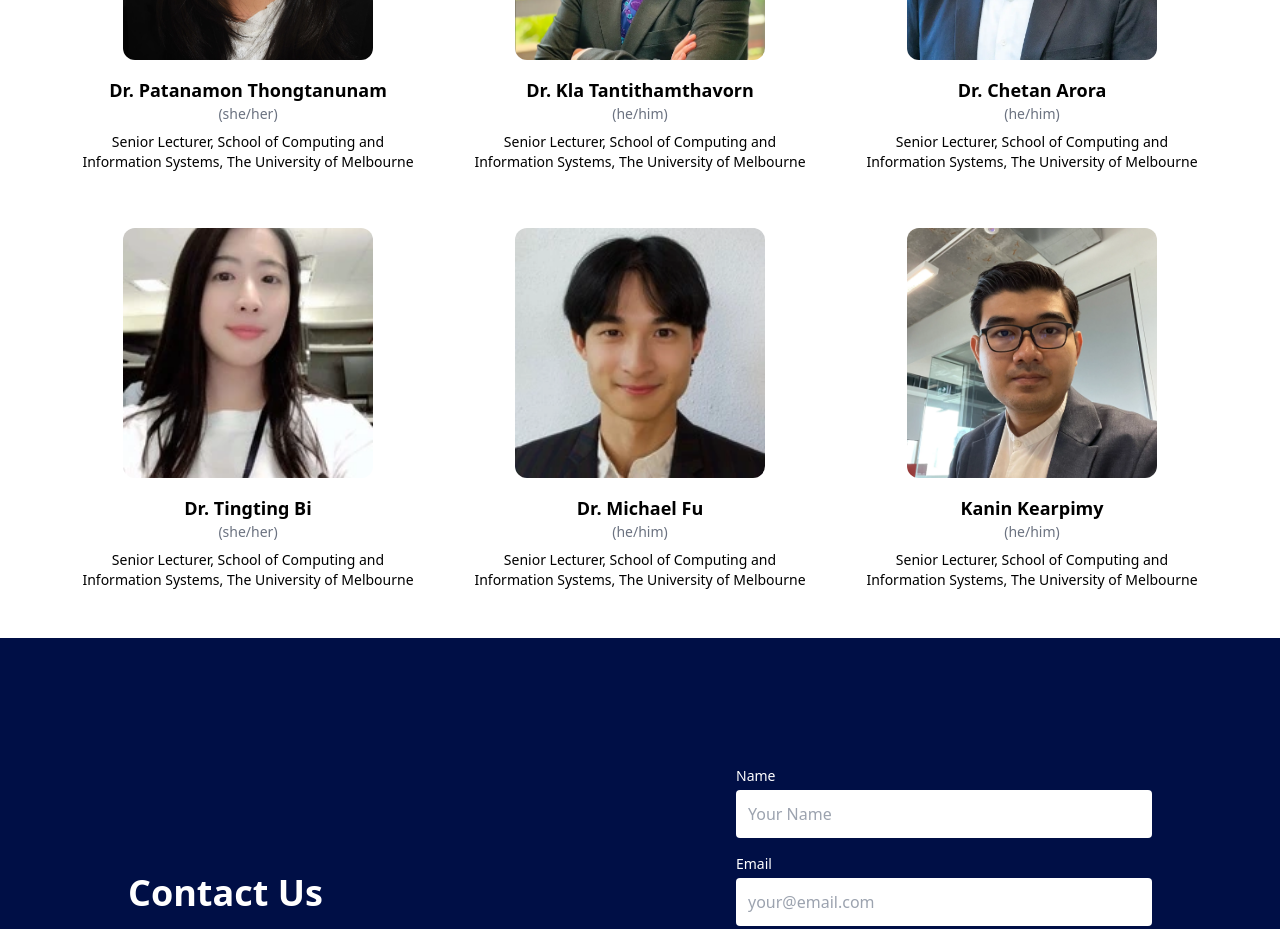
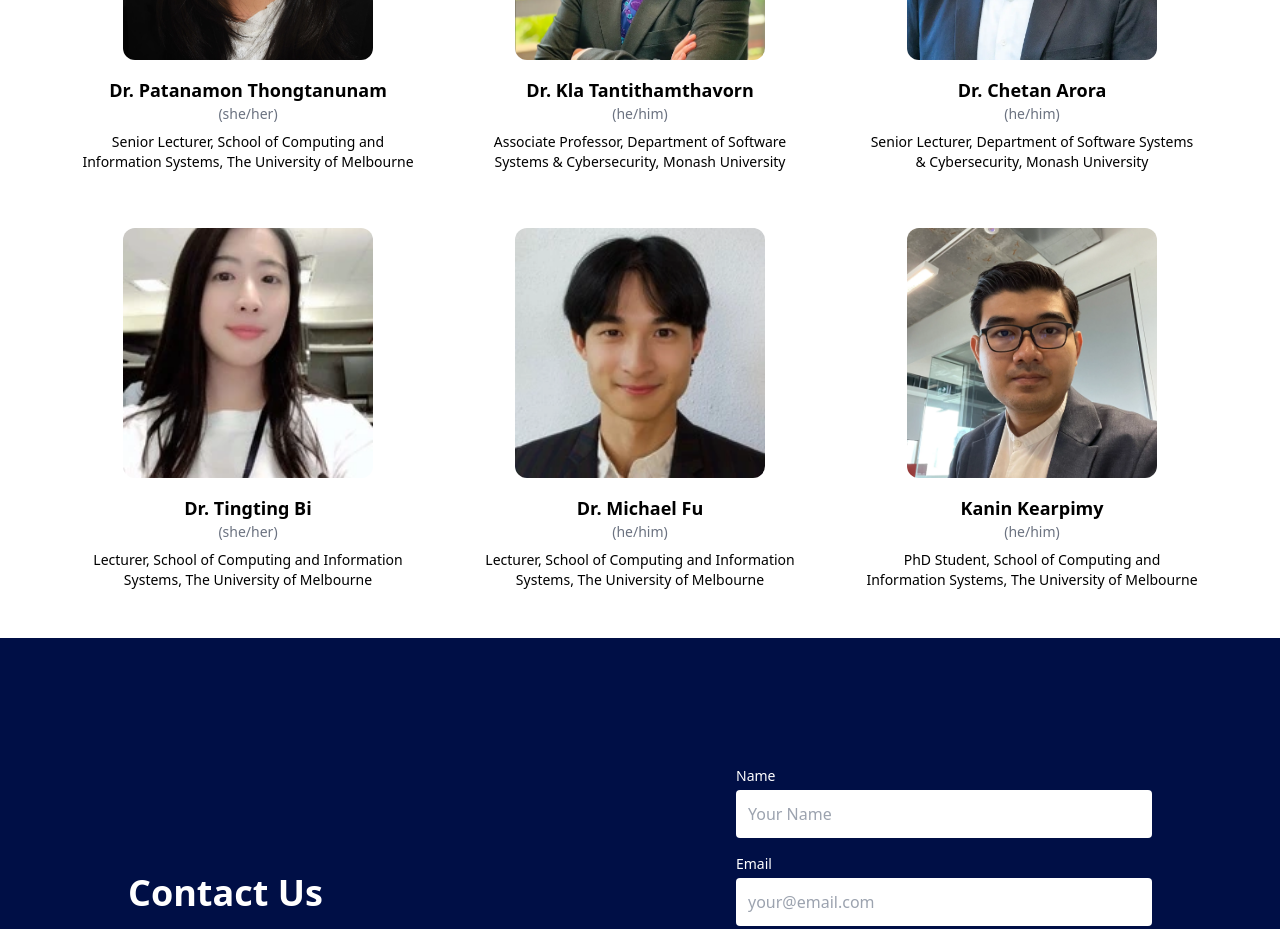
Before and after one commit to ozse-school/ozse-school.github.io, a React (Vite) app: page / in a window 1280 px wide. Shown: the part 3360-4289 px from the top of the page. Built offline with nearby package versions, Linux system fonts and the light colour scheme.

Commit message:
update position

```diff
--- a/src/HomePage/Team.jsx
+++ b/src/HomePage/Team.jsx
@@ -3,11 +3,11 @@ import React from "react";
 function Team() {
     const TeamMember = [
         { Name: "Dr. Patanamon Thongtanunam", ProfilePic: "./team/patanamon.webp", Pronoun: "(she/her)", CurrentPosition: "Senior Lecturer, School of Computing and Information Systems, The University of Melbourne", ConferencePosition: "" },
-        { Name: "Dr. Kla Tantithamthavorn", ProfilePic: "./team/chakkrit.webp", Pronoun: "(he/him)", CurrentPosition: "Senior Lecturer, School of Computing and Information Systems, The University of Melbourne", ConferencePosition: "" },
-        { Name: "Dr. Chetan Arora", ProfilePic: "./team/chetan.webp", Pronoun: "(he/him)", CurrentPosition: "Senior Lecturer, School of Computing and Information Systems, The University of Melbourne", ConferencePosition: "" },
-        { Name: "Dr. Tingting Bi", ProfilePic: "./team/tingting.webp", Pronoun: "(she/her)", CurrentPosition: "Senior Lecturer, School of Computing and Information Systems, The University of Melbourne", ConferencePosition: "" },
-        { Name: "Dr. Michael Fu", ProfilePic: "./team/michael.webp", Pronoun: "(he/him)", CurrentPosition: "Senior Lecturer, School of Computing and Information Systems, The University of Melbourne", ConferencePosition: "" },
-        { Name: "Kanin Kearpimy", ProfilePic: "./team/kanin.webp", Pronoun: "(he/him)", CurrentPosition: "Senior Lecturer, School of Computing and Information Systems, The University of Melbourne", ConferencePosition: "" },
+        { Name: "Dr. Kla Tantithamthavorn", ProfilePic: "./team/chakkrit.webp", Pronoun: "(he/him)", CurrentPosition: "Associate Professor, Department of Software Systems & Cybersecurity, Monash University", ConferencePosition: "" },
+        { Name: "Dr. Chetan Arora", ProfilePic: "./team/chetan.webp", Pronoun: "(he/him)", CurrentPosition: "Senior Lecturer, Department of Software Systems & Cybersecurity, Monash University", ConferencePosition: "" },
+        { Name: "Dr. Tingting Bi", ProfilePic: "./team/tingting.webp", Pronoun: "(she/her)", CurrentPosition: "Lecturer, School of Computing and Information Systems, The University of Melbourne", ConferencePosition: "" },
+        { Name: "Dr. Michael Fu", ProfilePic: "./team/michael.webp", Pronoun: "(he/him)", CurrentPosition: "Lecturer, School of Computing and Information Systems, The University of Melbourne", ConferencePosition: "" },
+        { Name: "Kanin Kearpimy", ProfilePic: "./team/kanin.webp", Pronoun: "(he/him)", CurrentPosition: "PhD Student, School of Computing and Information Systems, The University of Melbourne", ConferencePosition: "" },
     ];
 
     return (
```
